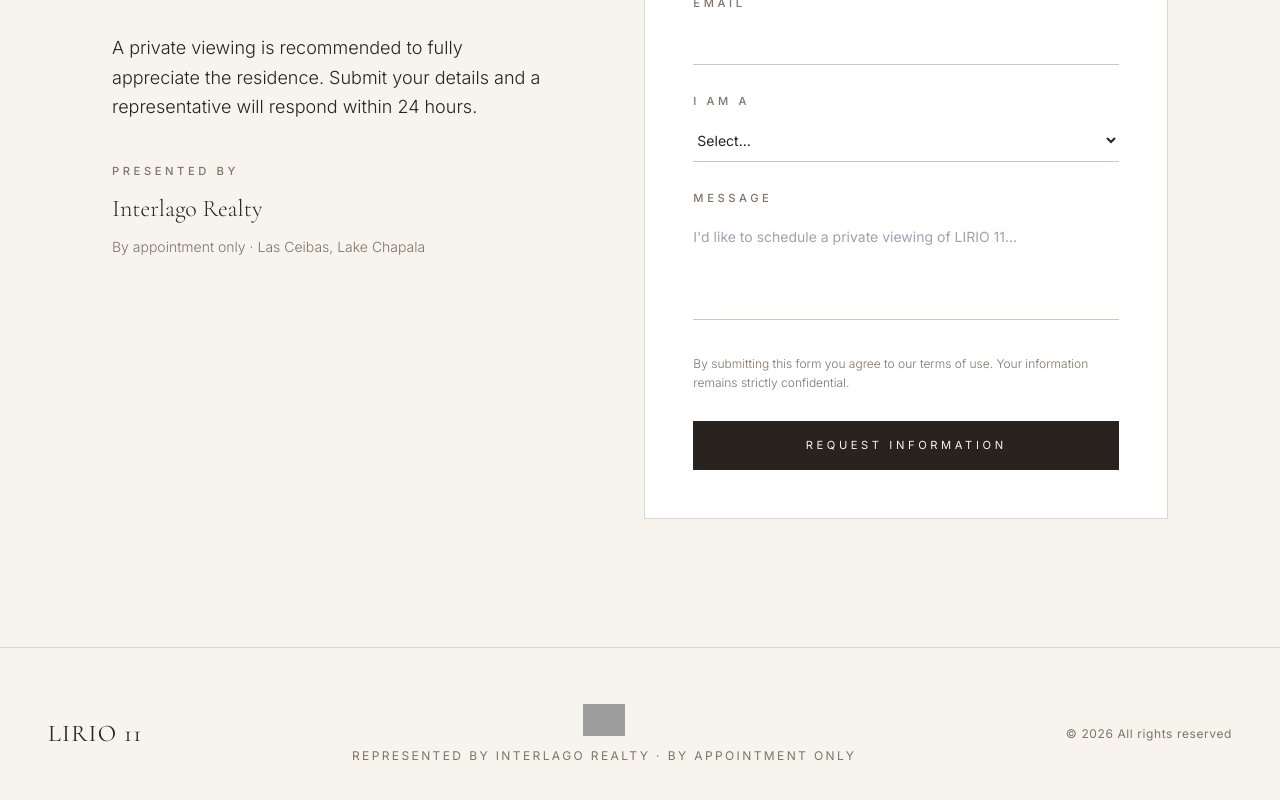
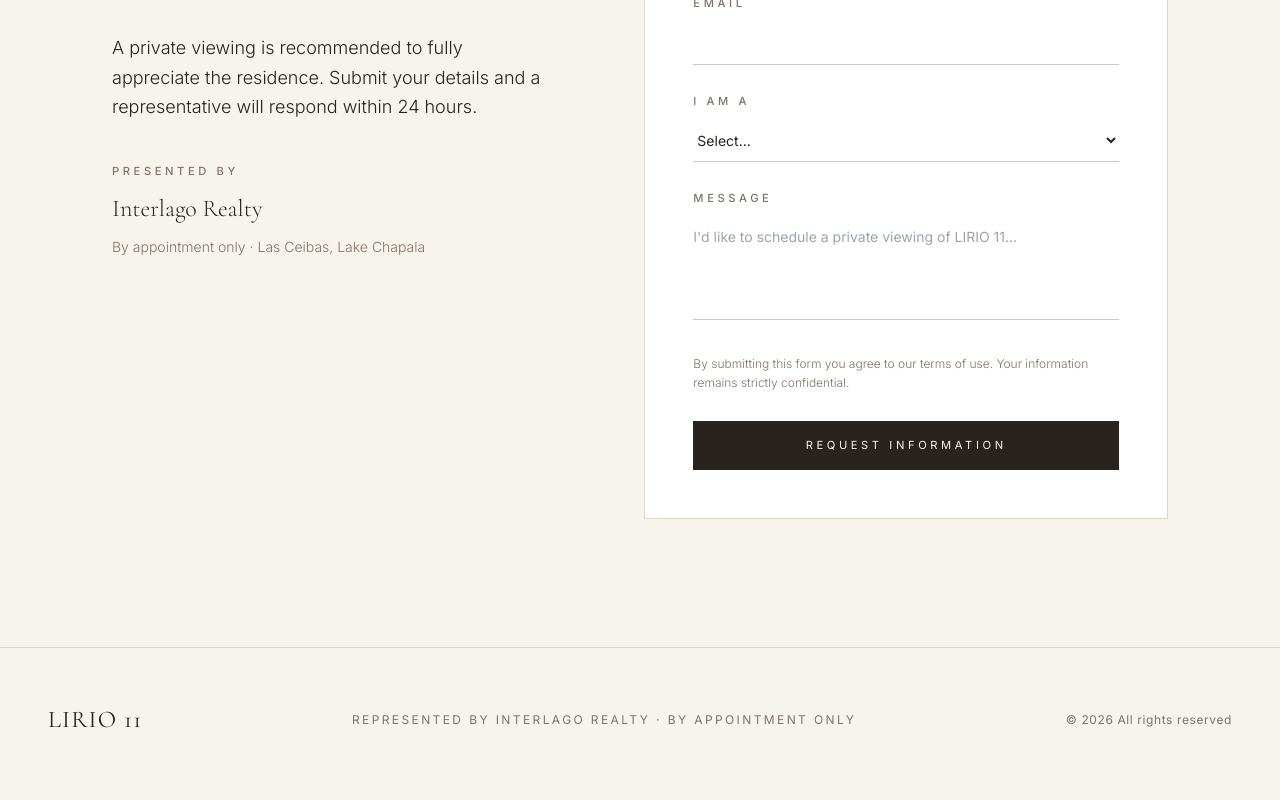
Before and after one commit to ClosingP/lirio-11, a React (Vite) app: page / in a window 1280 px wide. Shown: the part 4683-5483 px from the top of the page. Built offline with nearby package versions, Linux system fonts and the light colour scheme; grey boxes are pictures that could not be loaded.

Commit message:
Revert footer logo (not visible on light background)

```diff
--- a/src/app.jsx
+++ b/src/app.jsx
@@ -424,18 +424,9 @@ function Footer() {
     <footer className="border-t border-border bg-background">
       <div className="max-w-7xl mx-auto px-6 lg:px-12 py-14 flex flex-col md:flex-row items-center justify-between gap-6">
         <div className="font-serif text-2xl tracking-wider">{listing.name}</div>
-        <div className="flex flex-col items-center gap-3">
-          {listing.agent.brokerageLogoUrl && (
-            <img
-              src={listing.agent.brokerageLogoUrl}
-              alt={listing.agent.brokerage}
-              className="h-8 w-auto object-contain"
-            />
-          )}
-          <p className="text-xs text-muted-foreground tracking-[0.2em] uppercase text-center">
-            {listing.footer.representedBy}
-          </p>
-        </div>
+        <p className="text-xs text-muted-foreground tracking-[0.2em] uppercase text-center">
+          {listing.footer.representedBy}
+        </p>
         <p className="text-xs text-muted-foreground tracking-wider">
           © {new Date().getFullYear()} All rights reserved
         </p>
--- a/src/listing.config.js
+++ b/src/listing.config.js
@@ -110,7 +110,6 @@ export const listing = {
   agent: {
     name: "Gabriela Hernandez",
     brokerage: "Interlago Realty Group",
-    brokerageLogoUrl: "https://interlagorealty.com/wp-content/uploads/2025/07/logo-interlago-2-2.webp",
     email: "info@interlagorealty.com",
     phone: "+52 33 3570 2034",
     whatsapp: "https://wa.me/5213335702034",
```
